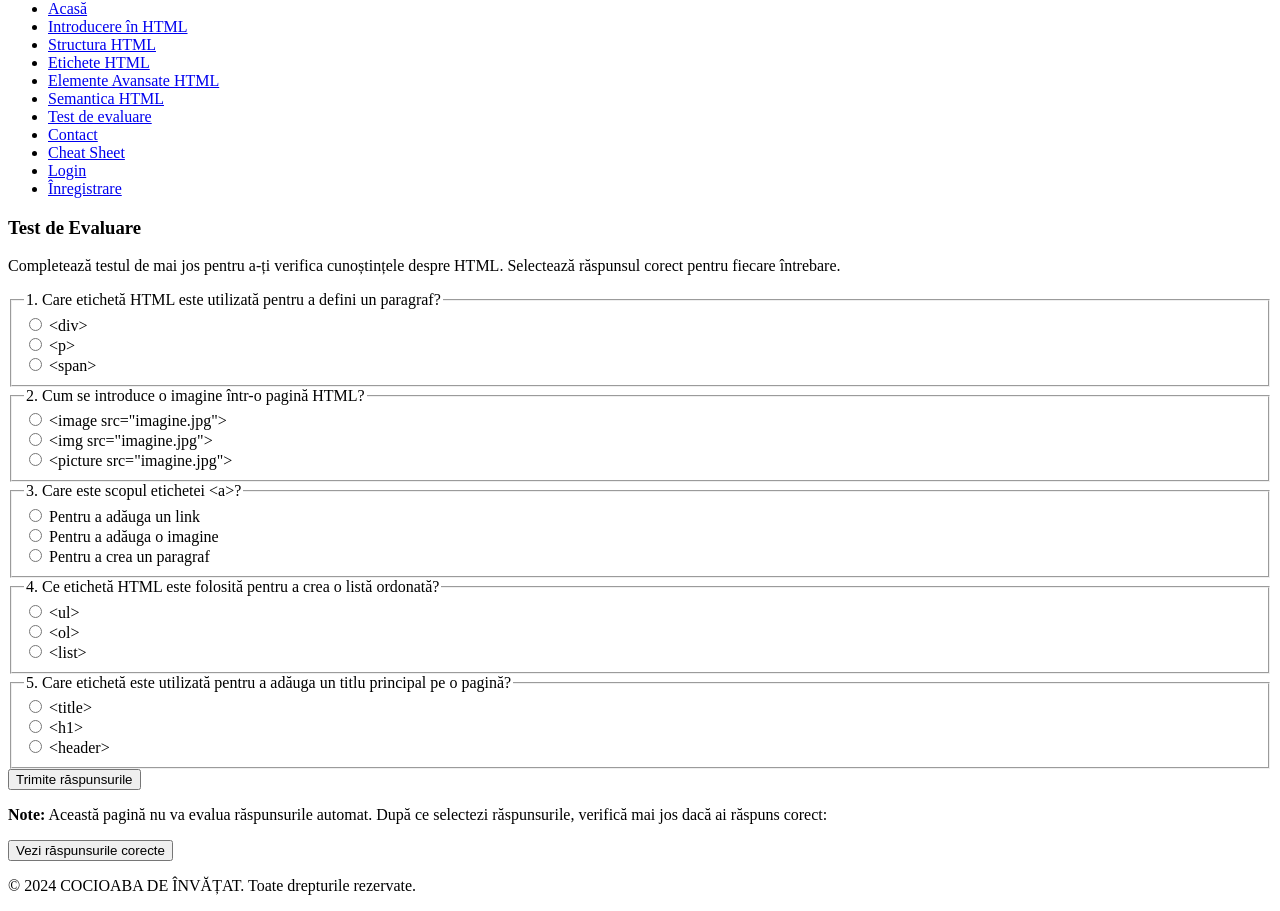
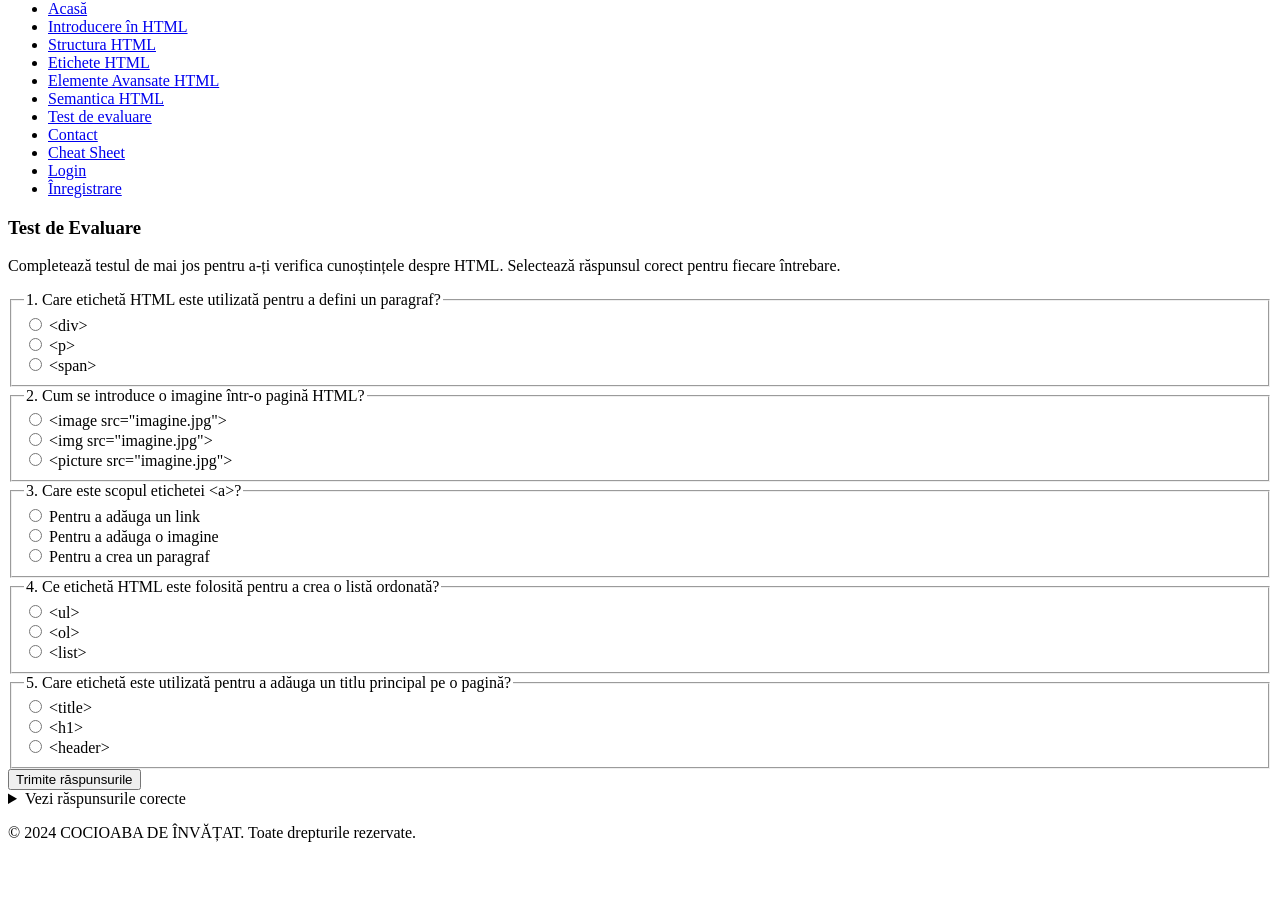
Before and after one commit to Lucky7FTW/TechTreck-1-, a plain HTML site: page quiz.html in a window 1280 px wide. Shown: the part 127-1038 px from the top of the page. After the commit the page ends 985 px from the top, so only its background shows below. Drawn offline with Linux system fonts and the light colour scheme.

Commit message:
quiz refacut

```diff
--- a/quiz.html
+++ b/quiz.html
@@ -121,9 +121,8 @@
                 <button type="submit">Trimite răspunsurile</button>
             </form>
 
-            <p><strong>Note:</strong> Această pagină nu va evalua răspunsurile automat. După ce selectezi răspunsurile, verifică mai jos dacă ai răspuns corect:</p>
-            <button onclick="document.getElementById('answers').style.display='block'">Vezi răspunsurile corecte</button>
-            <div id="answers" style="display:none;">
+            <details>
+                <summary>Vezi răspunsurile corecte</summary>
                 <ul>
                     <li>1. &lt;p&gt;</li>
                     <li>2. &lt;img src="imagine.jpg"&gt;</li>
@@ -131,7 +130,7 @@
                     <li>4. &lt;ol&gt;</li>
                     <li>5. &lt;h1&gt;</li>
                 </ul>
-            </div>
+            </details>
         </section>
     </main>
 
```
